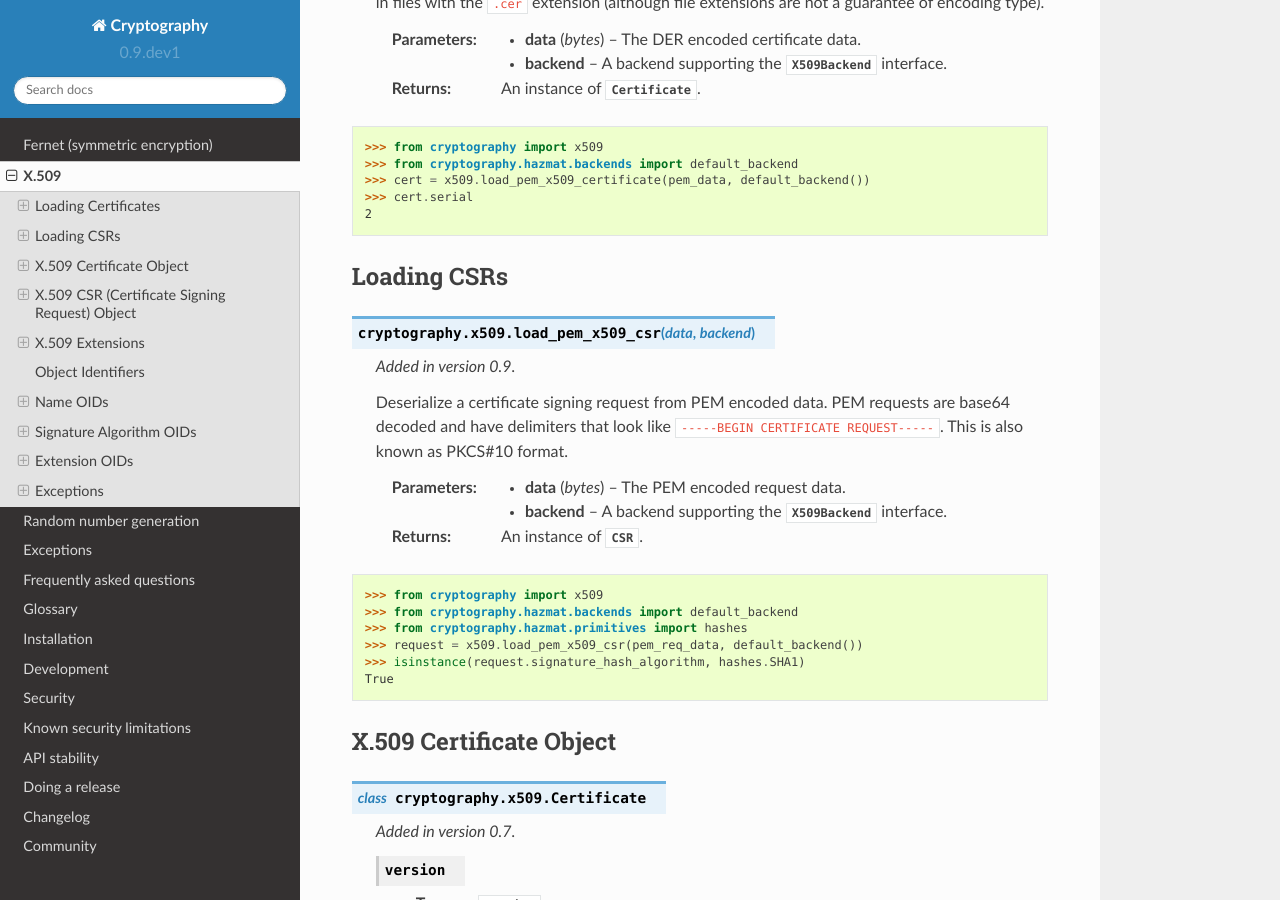
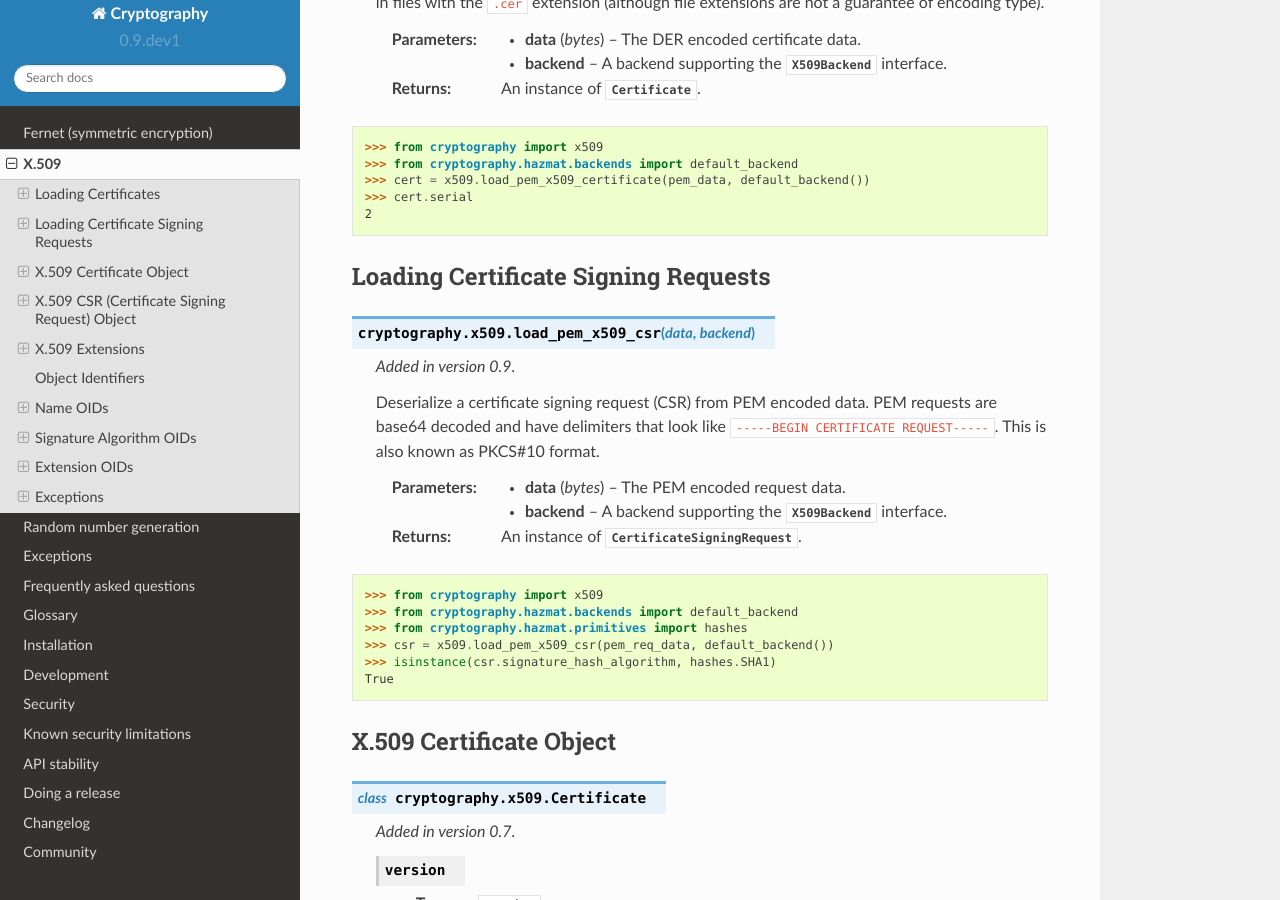
Before and after one commit to WebKing0121/cryptography, a Sphinx documentation site: the page built from docs/x509.rst, in a window 1280 px wide and 900 px high, scrolled down 630 px. Built offline with Sphinx 7.4.7 and the Read the Docs theme 2.0.0, drawn with Linux system fonts in a browser that asks for light colours; pages that are not in the unit, such as notebooks, are missing from menus; some of the changed text lies outside the part shown.

Commit message:
rename to CertificateSigningRequest

```diff
--- a/CHANGELOG.rst
+++ b/CHANGELOG.rst
@@ -18,7 +18,7 @@ Changelog
   :class:`~cryptography.hazmat.primitives.asymmetric.dsa.DSAPrivateKeyWithSerialization`,
   and
   :class:`~cryptography.hazmat.primitives.asymmetric.ec.EllipticCurvePrivateKeyWithSerialization`.
-* Add support for parsing X.509 CSRs (certificate signing requests) with
+* Add support for parsing X.509 certificate signing requests (CSRs) with
   :func:`~cryptography.x509.load_pem_x509_csr`.
 
 0.8.1 - 2015-03-20
--- a/docs/hazmat/backends/interfaces.rst
+++ b/docs/hazmat/backends/interfaces.rst
@@ -516,4 +516,5 @@ A specific ``backend`` may provide one or more of these interfaces.
 
         :param bytes data: PEM formatted certificate request data.
 
-        :returns: An instance of :class:`~cryptography.x509.CSR`.
+        :returns: An instance of
+            :class:`~cryptography.x509.CertificateSigningRequest`.
--- a/docs/x509.rst
+++ b/docs/x509.rst
@@ -77,14 +77,14 @@ Loading Certificates
     >>> cert.serial
     2
 
-Loading CSRs
-~~~~~~~~~~~~
+Loading Certificate Signing Requests
+~~~~~~~~~~~~~~~~~~~~~~~~~~~~~~~~~~~~
 
 .. function:: load_pem_x509_csr(data, backend)
 
     .. versionadded:: 0.9
 
-    Deserialize a certificate signing request from PEM encoded data. PEM
+    Deserialize a certificate signing request (CSR) from PEM encoded data. PEM
     requests are base64 decoded and have delimiters that look like
     ``-----BEGIN CERTIFICATE REQUEST-----``. This is also known as PKCS#10
     format.
@@ -95,7 +95,8 @@ Loading CSRs
         :class:`~cryptography.hazmat.backends.interfaces.X509Backend`
         interface.
 
-    :returns: An instance of :class:`~cryptography.x509.CSR`.
+    :returns: An instance of
+        :class:`~cryptography.x509.CertificateSigningRequest`.
 
 .. testsetup::
 
@@ -125,8 +126,8 @@ Loading CSRs
     >>> from cryptography import x509
     >>> from cryptography.hazmat.backends import default_backend
     >>> from cryptography.hazmat.primitives import hashes
-    >>> request = x509.load_pem_x509_csr(pem_req_data, default_backend())
-    >>> isinstance(request.signature_hash_algorithm, hashes.SHA1)
+    >>> csr = x509.load_pem_x509_csr(pem_req_data, default_backend())
+    >>> isinstance(csr.signature_hash_algorithm, hashes.SHA1)
     True
 
 X.509 Certificate Object
@@ -266,7 +267,7 @@ X.509 Certificate Object
 X.509 CSR (Certificate Signing Request) Object
 ~~~~~~~~~~~~~~~~~~~~~~~~~~~~~~~~~~~~~~~~~~~~~~
 
-.. class:: CSR
+.. class:: CertificateSigningRequest
 
     .. versionadded:: 0.9
 
@@ -282,7 +283,7 @@ X.509 CSR (Certificate Signing Request) Object
         .. doctest::
 
             >>> from cryptography.hazmat.primitives.asymmetric import rsa
-            >>> public_key = request.public_key()
+            >>> public_key = csr.public_key()
             >>> isinstance(public_key, rsa.RSAPublicKey)
             True
 
@@ -303,7 +304,7 @@ X.509 CSR (Certificate Signing Request) Object
         .. doctest::
 
             >>> from cryptography.hazmat.primitives import hashes
-            >>> isinstance(request.signature_hash_algorithm, hashes.SHA1)
+            >>> isinstance(csr.signature_hash_algorithm, hashes.SHA1)
             True
 
 .. class:: Name
```
Also changed, not shown: 3 other files.
